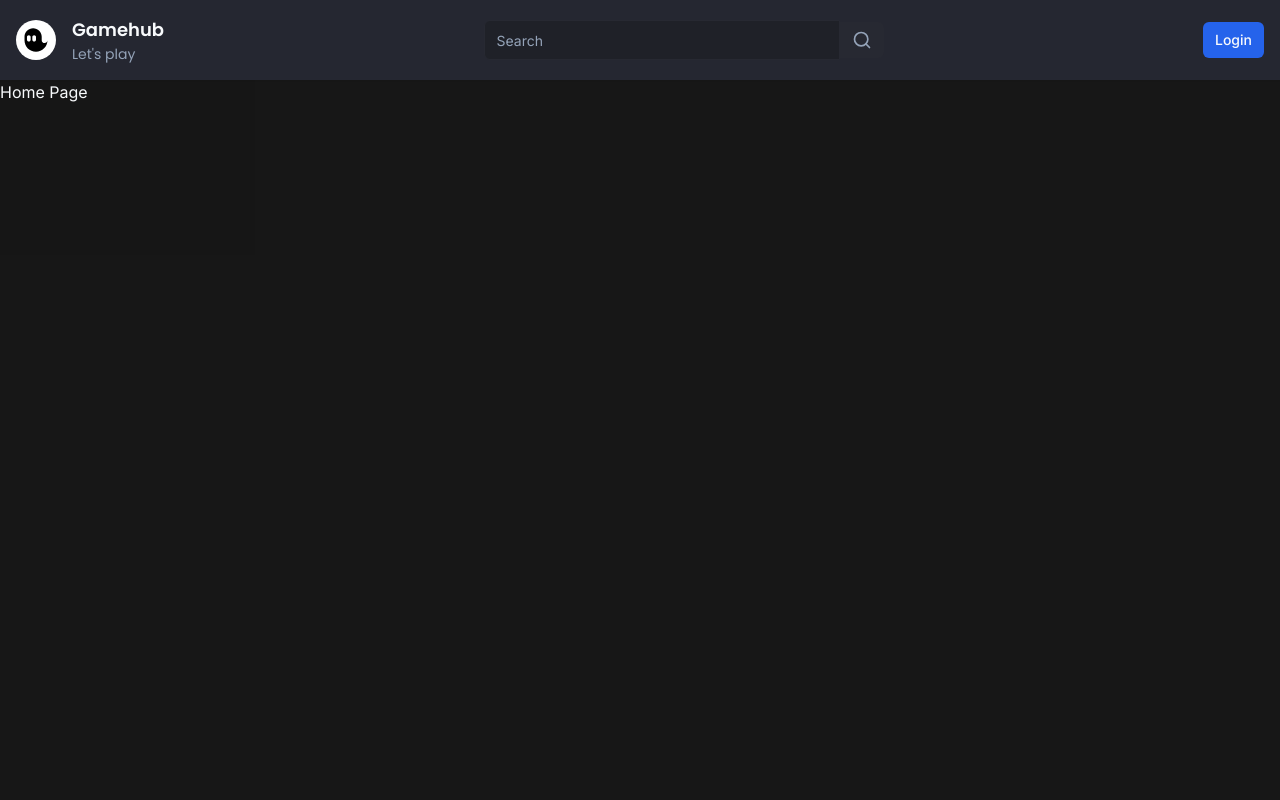
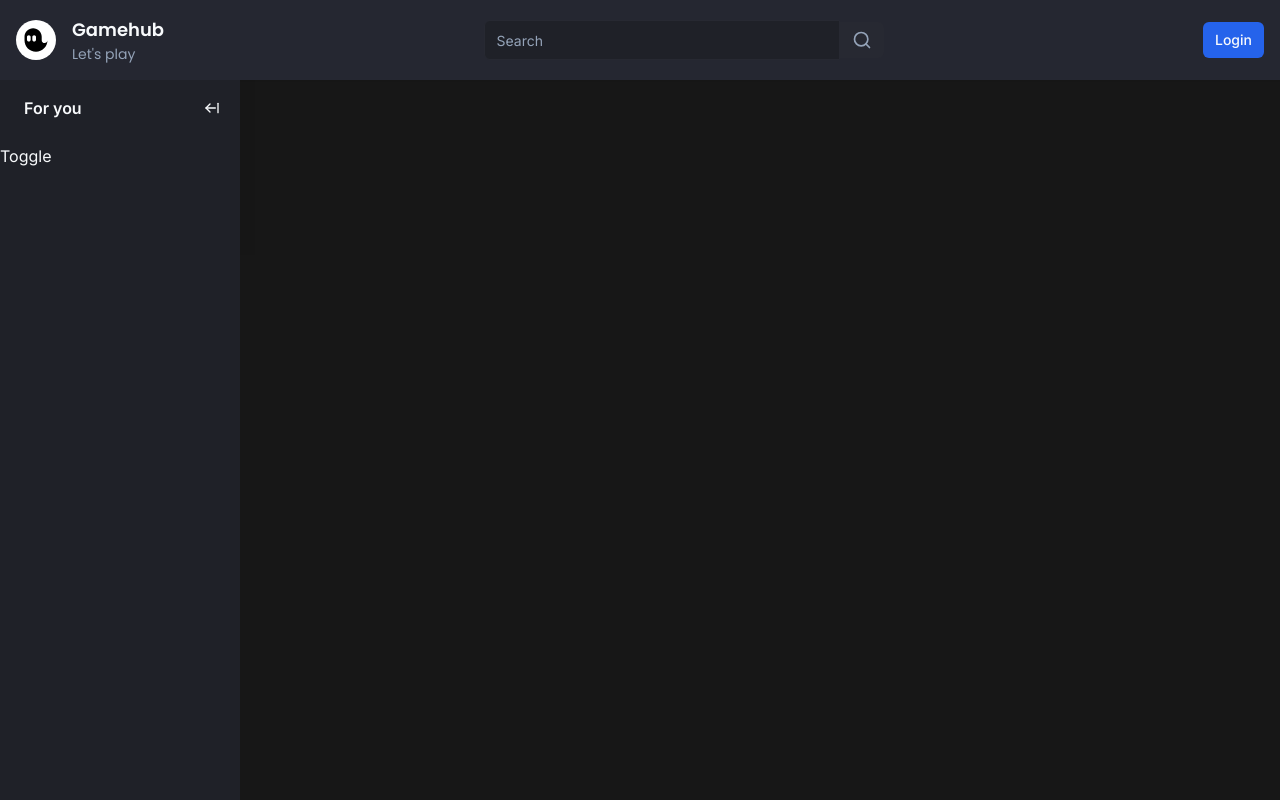
Before and after one commit to amiraadev/video-twitch, a Next.js app: page / in a window 1280 px wide. Built offline with nearby package versions, Linux system fonts and the light colour scheme; no server answers.

Commit message:
fixing the collapse and the expand of the sidebar

```diff
--- /dev/null
+++ b/app/(browse)/_components/sidebar/index.tsx
@@ -0,0 +1,11 @@
+import React from 'react'
+import { Wrapper } from './wrapper'
+import { Toggle } from './toggle'
+
+export const Sidebar = () => {
+  return (
+    <Wrapper>
+        <Toggle />
+    </Wrapper>
+  )
+}
--- /dev/null
+++ b/app/(browse)/_components/sidebar/toggle.tsx
@@ -0,0 +1,36 @@
+/** @format */
+
+"use client";
+import { Button } from "@/components/ui/button";
+import { useSidebar } from "@/store/use-sidebar";
+import { ArrowLeftFromLine, ArrowRightFromLine } from "lucide-react";
+import React from "react";
+
+export const Toggle = () => {
+	const { collapsed, onExpand, onCollapse } = useSidebar((state) => state);
+
+	const label = collapsed ? "Expand" : "Collapse";
+	return (
+		<>
+			{collapsed && (
+				<div className='hidden lg:flex w-full items-center justify-center pt-4 mb-4'>
+					<Button onClick={onExpand} variant='ghost' className='h-auto p-2'>
+						<ArrowRightFromLine className='h-4 w-4' />
+					</Button>
+				</div>
+			)}
+			{!collapsed && (
+				<div className='p-3 pl-6 mb-2 flex items-center w-full'>
+					<p className='font-semibold text-primary'>For you</p>
+					<Button
+						onClick={onCollapse}
+						className='h-auto p-2 ml-auto'
+						variant='ghost'>
+						<ArrowLeftFromLine className='h-4 w-4' />
+					</Button>
+				</div>
+			)}
+			Toggle
+		</>
+	);
+};
--- /dev/null
+++ b/app/(browse)/_components/sidebar/wrapper.tsx
@@ -0,0 +1,21 @@
+"use client"
+import {cn} from '@/lib/utils';
+import { useSidebar } from "@/store/use-sidebar"
+
+interface WrapperProps {
+    children : React.ReactNode
+}
+
+export const Wrapper = ({
+    children
+}:WrapperProps) => {
+    const {collapsed} =  useSidebar((state) => state)
+    return(
+        <aside className={cn(
+             "fixed left-0 flex flex-col w-60 h-full bg-background border-border-[#2D2E35] z-50",
+             collapsed && "w-[70px]"
+             )}>
+            {children}
+        </aside>
+    )
+}
--- a/app/(browse)/layout.tsx
+++ b/app/(browse)/layout.tsx
@@ -2,12 +2,16 @@
 
 import React from "react";
 import { Navbar } from "./_components/navbar";
+import { Sidebar } from "./_components/sidebar";
 
 const BrowseLayout = ({ children }: { children: React.ReactNode }) => {
 	return (
 		<>
         <Navbar/>
-			<div className='flex h-full pt-20'>{children}</div>
+			<div className='flex h-full pt-20'>
+			    <Sidebar />
+				{children}
+			</div>
 		</>
 	);
 
--- a/package.json
+++ b/package.json
@@ -23,7 +23,8 @@
     "react-dom": "^18",
     "svix": "^1.15.0",
     "tailwind-merge": "^2.1.0",
-    "tailwindcss-animate": "^1.0.7"
+    "tailwindcss-animate": "^1.0.7",
+    "zustand": "^4.4.7"
   },
   "devDependencies": {
     "@types/node": "^20",
--- /dev/null
+++ b/store/use-sidebar.ts
@@ -0,0 +1,13 @@
+import {create} from 'zustand';
+
+interface SidebarStore{
+    collapsed:boolean;
+    onExpand: () => void;
+    onCollapse: () => void;
+}
+
+export const useSidebar = create<SidebarStore>((set) => ({
+    collapsed:false,
+    onExpand : () => set(() => ({collapsed:false})),
+    onCollapse : () => set(() => ({collapsed:true})),
+}))
```
Also changed, not shown: 2 other files (tests, documents, lock files or other folders).
